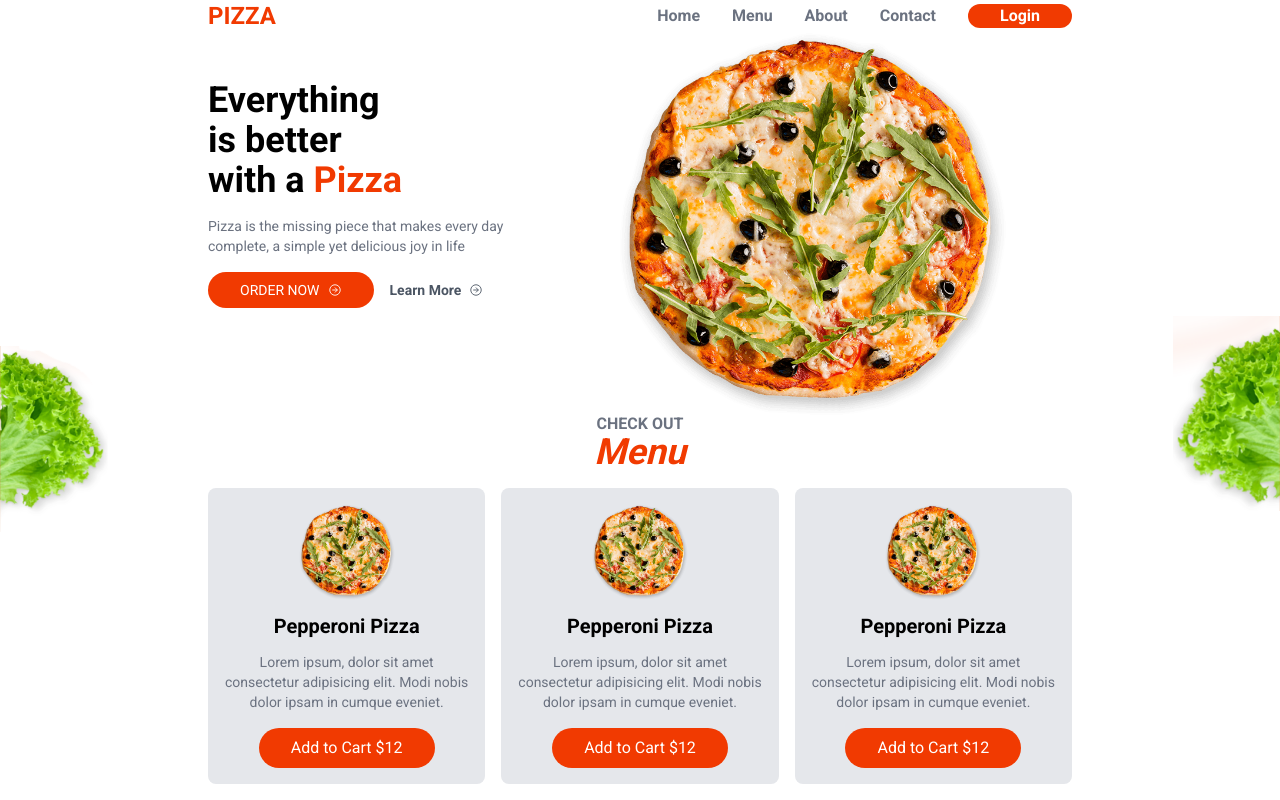
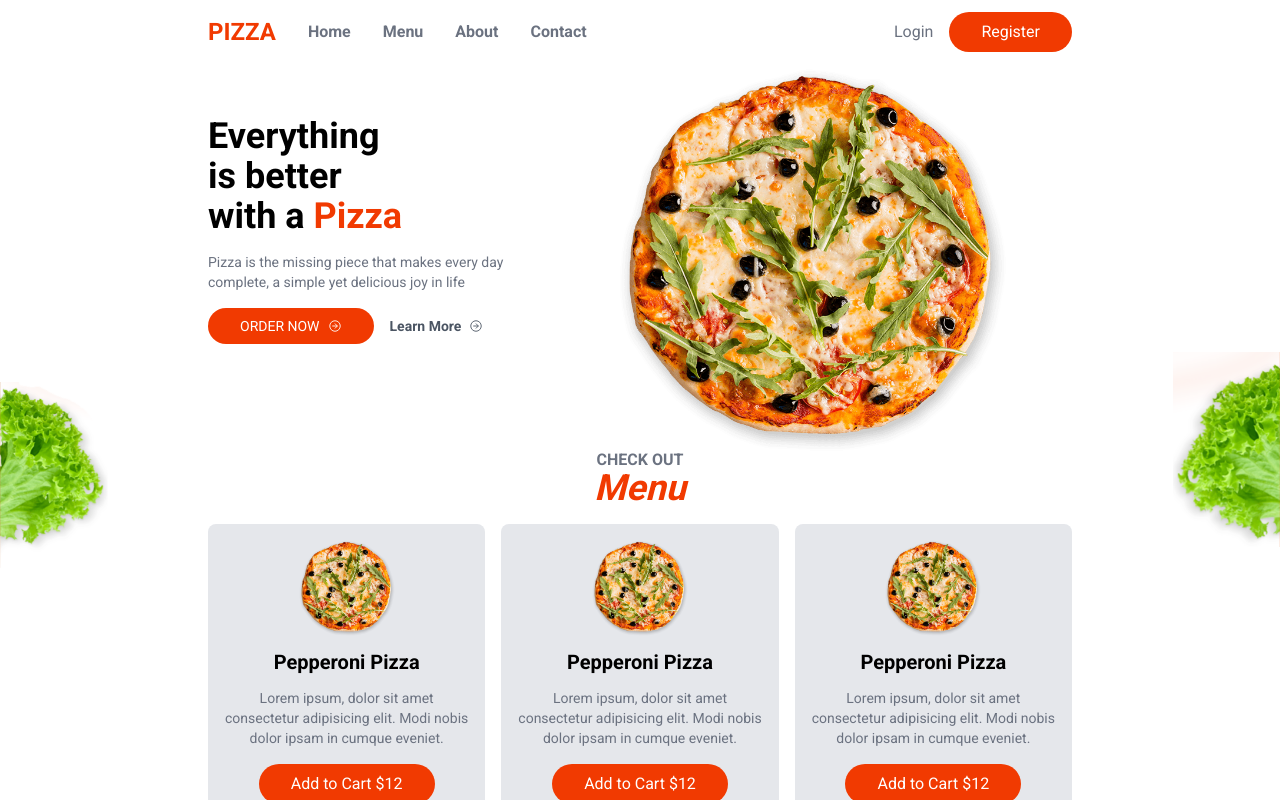
Before and after one commit to hasan814/OrderingFood, a Next.js app: page / in a window 1280 px wide. Shown: the top 800 px of the page. Built offline with nearby package versions, Linux system fonts and the light colour scheme.

Commit message:
Finished Updated

```diff
--- a/src/app/layout.tsx
+++ b/src/app/layout.tsx
@@ -21,7 +21,7 @@ export default function RootLayout({
   return (
     <html lang="en">
       <body className={roboto.className}>
-        <div className="px-4 max-w-4xl mx-auto">
+        <div className="px-4 max-w-4xl mx-auto mt-3">
           <Header />
           <main>{children}</main>
           <Footer />
--- a/src/components/layouts/Header.tsx
+++ b/src/components/layouts/Header.tsx
@@ -3,16 +3,22 @@ import Link from "next/link";
 const Header = () => {
   return (
     <header className="flex items-center justify-between">
-      <Link className="text-primary font-semibold text-2xl" href={""}>
-        PIZZA
-      </Link>
       <nav className="flex items-center gap-8 text-gray-500 font-semibold">
+        <Link className="text-primary font-semibold text-2xl" href={""}>
+          PIZZA
+        </Link>
         <Link href={""}>Home</Link>
         <Link href={""}>Menu</Link>
         <Link href={""}>About</Link>
         <Link href={""}>Contact</Link>
-        <Link href={""} className="bg-primary rounded-full text-white px-8">
-          Login
+      </nav>
+      <nav className="flex items-center gap-4 text-gray-500">
+        <Link href={""}>Login</Link>
+        <Link
+          href={""}
+          className="bg-primary rounded-full text-white px-8 py-2"
+        >
+          Register
         </Link>
       </nav>
     </header>
--- a/src/components/modules/Hero.tsx
+++ b/src/components/modules/Hero.tsx
@@ -4,7 +4,7 @@ import Image from "next/image";
 
 const Hero = () => {
   return (
-    <section className="hero">
+    <section className="hero mt-4">
       <div className="py-12">
         <h1 className="text-4xl font-semibold">
           Everything
```
